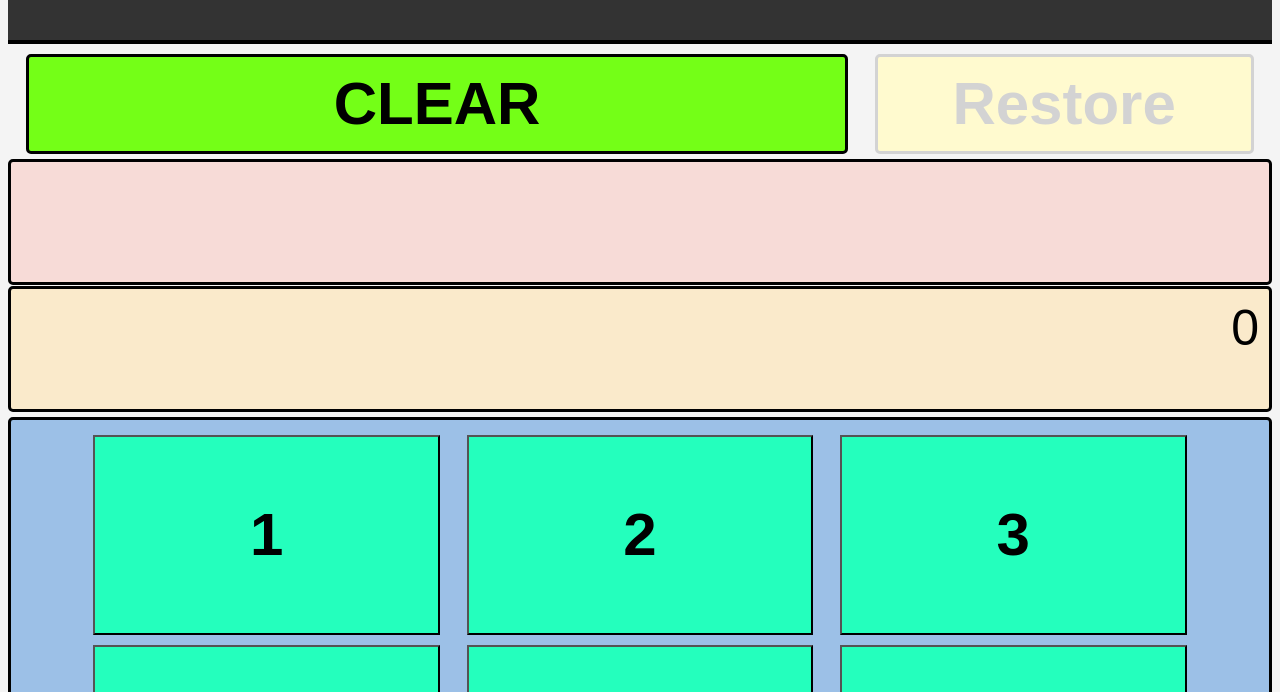
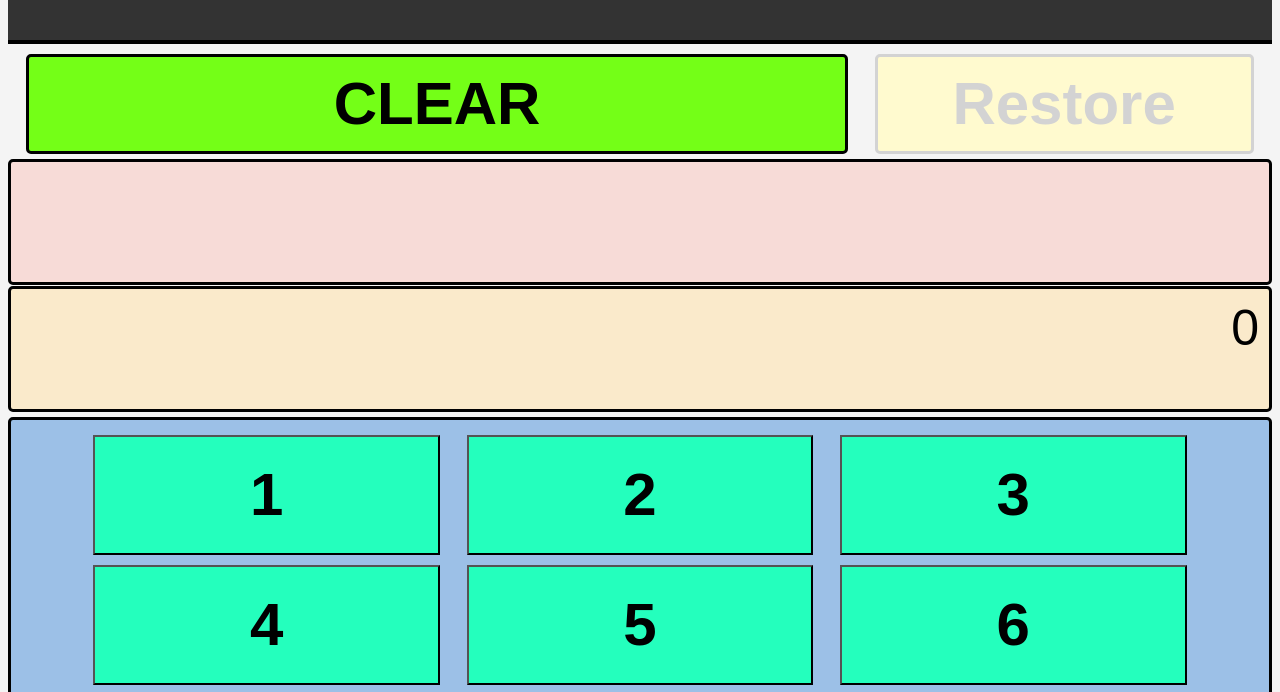
Before and after one commit to NicholasGallop/fun-calculator, a website: page index.html in a window 1280 px wide. Shown: the part 93-785 px from the top of the page. Drawn offline with nearby package versions, Linux system fonts and the light colour scheme.

Commit message:
Update index.html

```diff
--- a/index.html
+++ b/index.html
@@ -101,7 +101,7 @@ Simpler, no-warnings version: https://codepen.io/camalDan/pen/ZEaPqKb?editors=10
 			button {
 				font-size: 60px;
 				width:28%;
-				height: 25vh;
+				height: 15vh;
 				margin: 5px;
 			}
 			#equals {
```
